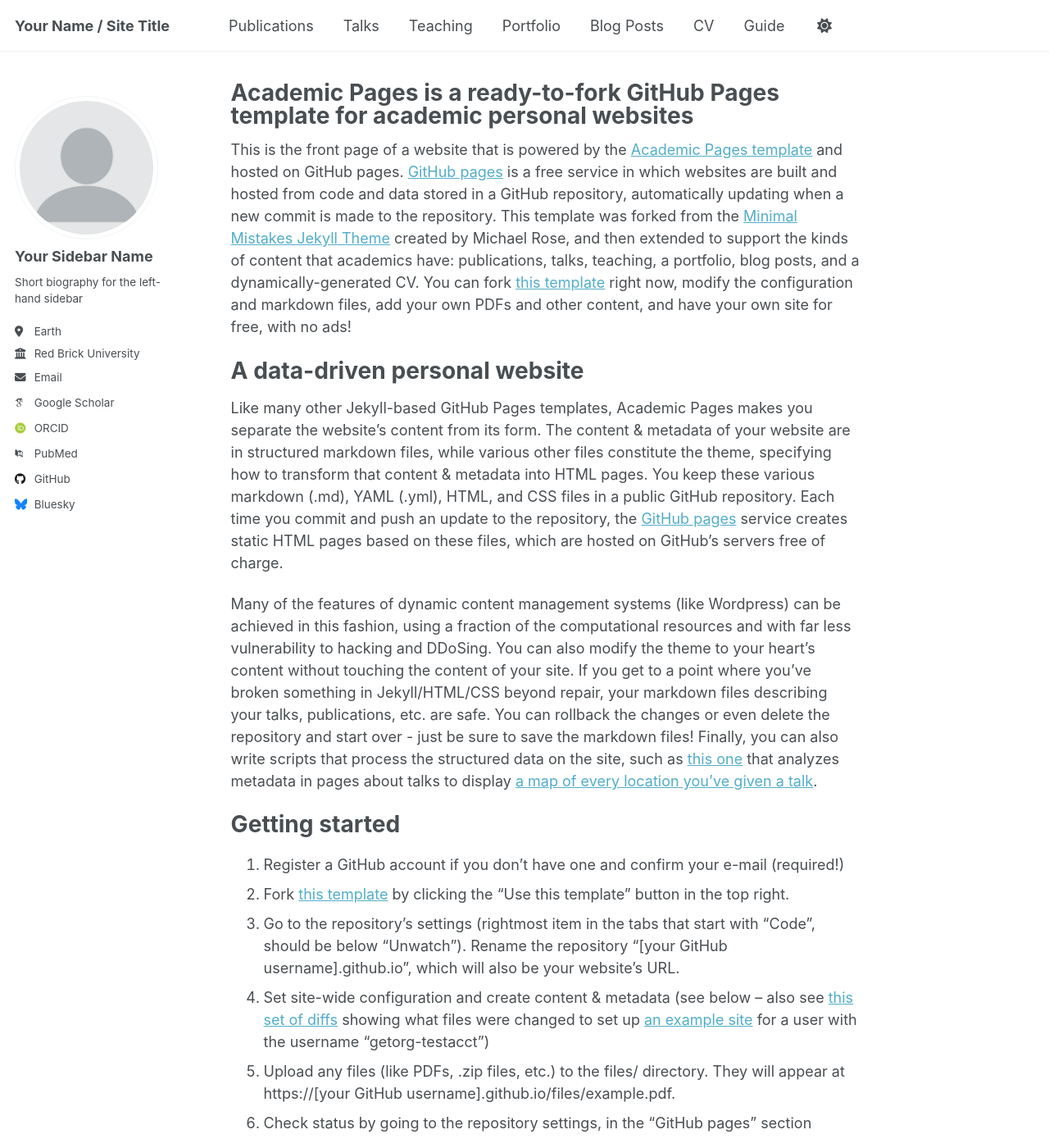
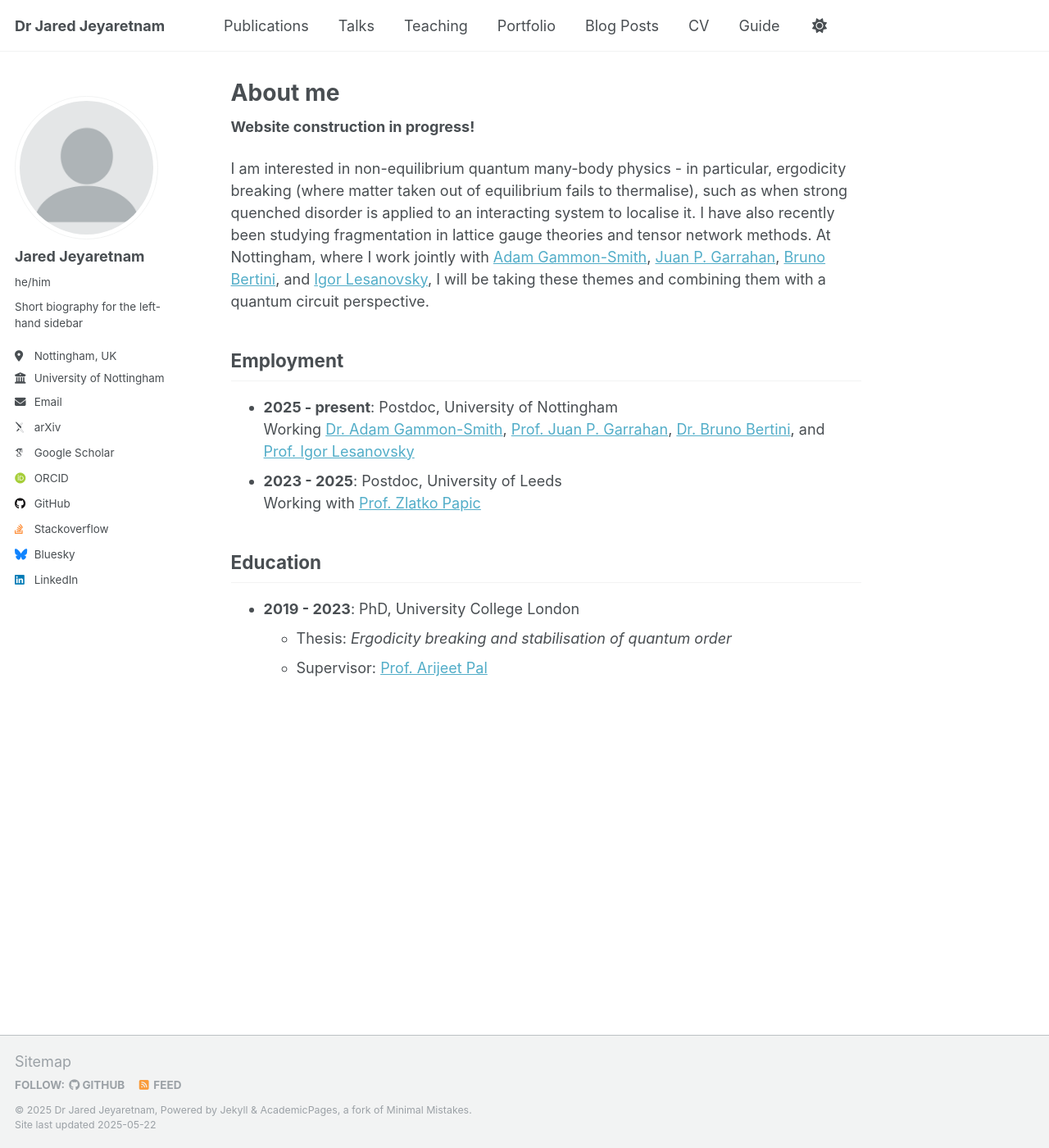
Before and after one commit to jaredjeya/jaredjeya.github.io, a Jekyll site: the page built from _pages/about.md, in a window 1280 px wide and 1400 px high. Shown: the whole window at 82% size. Built offline with Jekyll 4.4.1, drawn with Linux system fonts in a browser that asks for light colours; some web fonts are replaced; some of the changed text lies outside the part shown.

Commit message:
Initial config + about edits

```diff
--- a/_config.yml
+++ b/_config.yml
@@ -7,15 +7,15 @@
 # server process.
 
 # Basic Site Settings
-locale                   : "en-US"
+locale                   : "en-GB"
 site_theme               : "default"
-title                    : "Your Name / Site Title"
+title                    : "Dr Jared Jeyaretnam"
 title_separator          : "-"
-name                     : &name "Your Name"
-description              : &description "personal description"
-url                      : https://academicpages.github.io # the base hostname & protocol for your site e.g. "https://[your GitHub username].github.io" or if you already have some other page hosted on Github then use "https://[your GitHub username].github.io/[Your Repo Name]"
+name                     : &name "Dr Jared Jeyaretnam"
+description              : &description "Quantum many-body physicist, University of Nottingham"
+url                      : https://jaredjeya.github.io # the base hostname & protocol for your site e.g. "https://[your GitHub username].github.io" or if you already have some other page hosted on Github then use "https://[your GitHub username].github.io/[Your Repo Name]"
 baseurl                  : "" # the subpath of your site, e.g. "/blog"
-repository               : "academicpages/academicpages.github.io"
+repository               : "jaredjeya/jaredjeya.github.io"
 
 # Site Author - The following control what appear as part of the author content on the side bar.
 #               If a field is blank the icon and link will not appear, otherwise it will be shown.
@@ -23,22 +23,22 @@
 author:
   # Biographic information
   avatar           : "profile.png"
-  name             : "Your Sidebar Name"
-  pronouns         : # example: "she/her"
+  name             : "Jared Jeyaretnam"
+  pronouns         : "he/him" # example: "she/her"
   bio              : "Short biography for the left-hand sidebar"
-  location         : "Earth"
-  employer         : "Red Brick University"
+  location         : "Nottingham, UK"
+  employer         : "University of Nottingham"
   uri              : # URL
-  email            : "none@example.org"
+  email            : "jared.jeyaretnam@nottingham.ac.uk"
 
   # Academic websites
   academia         : # URL
-  arxiv            : # URL - Update with the correct link to your profile
-  googlescholar    : "https://scholar.google.com/citations?user=PS_CX0AAAAAJ"
+  arxiv            : "https://arxiv.org/a/jeyaretnam_j_1.html"
+  googlescholar    : "https://scholar.google.com/citations?user=A89bONwAAAAJ"
   impactstory      : # URL
-  orcid            : "http://orcid.org/yourorcidurl"
+  orcid            : "https://orcid.org/0000-0002-8316-9025"
   semantic         : # URL
-  pubmed           : "https://www.ncbi.nlm.nih.gov/pubmed/?term=john+snow"
+  pubmed           : # URL
   researchgate     : # URL
   scopus           : # URL
 
@@ -46,12 +46,12 @@
   bitbucket        : # Username - Update with your username on the site
   codepen          : # Username
   dribbble         : # Username
-  github           : "academicpages"
+  github           : "jaredjeya"
   kaggle           : # Username
-  stackoverflow    : # User number or user number and name (i.e., use "1" or "1/jeff-atwood")
+  stackoverflow    : "2684685/jared"
 
   # Social media
-  bluesky          : "bsky.app" # Replace this with you Bluesky username
+  bluesky          : "jaredjeya.bsky.social" # Replace this with you Bluesky username
   facebook         : # Username
   flickr           : # Username
   foursquare       : # Username
@@ -60,7 +60,7 @@
   keybase          : # Username
   instagram        : # Username
   lastfm           : # Username
-  linkedin         : # Username
+  linkedin         : "jaredjeyaretnam"
   mastodon         : # URL
   medium           : # URL
   pinterest        : # Username
@@ -78,8 +78,8 @@
 
 # Publication Category - The following the list of publication categories and their headings
 publication_category:
-  books:
-    title: 'Books'
+  # books:
+  #   title: 'Books'
   manuscripts:
     title: 'Journal Articles'
   conferences:
@@ -90,7 +90,7 @@
 breadcrumbs              : false # true, false (default)
 words_per_minute         : 160
 future                   : true
-read_more                : "disabled" # if enabled, adds "Read more" links to excerpts
+read_more                : "enabled" # if enabled, adds "Read more" links to excerpts
 talkmap_link             : false      #change to true to add link to talkmap on talks page
 comments:
   provider               : # false (default), "disqus", "discourse", "facebook", "google-plus", "staticman", "custom"
@@ -131,8 +131,8 @@
 
 
 # Social Sharing
-twitter:
-  username               : &twitter
+# twitter:
+#   username               : &twitter
 facebook:
   username               :
   app_id                 :
@@ -146,12 +146,12 @@
   links: # An array of links to social media profiles
 
 
-# Analytics
-analytics:
-  provider               :  "false" # false (default), "google", "google-universal", "google-analytics-4", "custom"
-  google:
-    tracking_id          :
-
+# Using my own custom analytics.
+# # Analytics
+# analytics:
+#   provider               :  "false" # false (default), "google", "google-universal", "google-analytics-4", "custom"
+#   google:
+#     tracking_id          :
 
 # Reading Files
 include:
@@ -220,9 +220,9 @@
   publications:
     output: true
     permalink: /:collection/:path/
-  portfolio:
-    output: true
-    permalink: /:collection/:path/
+  # portfolio:
+  #   output: true
+  #   permalink: /:collection/:path/
   talks:
     output: true
     permalink: /:collection/:path/
@@ -266,15 +266,15 @@
       author_profile: true
       share: true
       comments: true
-  # _portfolio
-  - scope:
-      path: ""
-      type: portfolio
-    values:
-      layout: single
-      author_profile: true
-      share: true
-      comment: true
+  # # _portfolio
+  # - scope:
+  #     path: ""
+  #     type: portfolio
+  #   values:
+  #     layout: single
+  #     author_profile: true
+  #     share: true
+  #     comment: true
   # _talks
   - scope:
       path: ""
@@ -295,7 +295,7 @@
 permalink: /:categories/:title/
 # paginate: 5 # amount of posts to show
 # paginate_path: /page:num/
-timezone: Etc/UTC # http://en.wikipedia.org/wiki/List_of_tz_database_time_zones
+timezone: Europe/London # http://en.wikipedia.org/wiki/List_of_tz_database_time_zones
 
 
 # Plugins
--- a/_pages/about.md
+++ b/_pages/about.md
@@ -1,49 +1,25 @@
 ---
 permalink: /
-title: "Academic Pages is a ready-to-fork GitHub Pages template for academic personal websites"
+title: "About me"
 author_profile: true
 redirect_from:
   - /about/
   - /about.html
 ---
 
-This is the front page of a website that is powered by the [Academic Pages template](https://github.com/academicpages/academicpages.github.io) and hosted on GitHub pages. [GitHub pages](https://pages.github.com) is a free service in which websites are built and hosted from code and data stored in a GitHub repository, automatically updating when a new commit is made to the repository. This template was forked from the [Minimal Mistakes Jekyll Theme](https://mmistakes.github.io/minimal-mistakes/) created by Michael Rose, and then extended to support the kinds of content that academics have: publications, talks, teaching, a portfolio, blog posts, and a dynamically-generated CV. You can fork [this template](https://github.com/academicpages/academicpages.github.io) right now, modify the configuration and markdown files, add your own PDFs and other content, and have your own site for free, with no ads!
+**Website construction in progress!**
 
-A data-driven personal website
-======
-Like many other Jekyll-based GitHub Pages templates, Academic Pages makes you separate the website's content from its form. The content & metadata of your website are in structured markdown files, while various other files constitute the theme, specifying how to transform that content & metadata into HTML pages. You keep these various markdown (.md), YAML (.yml), HTML, and CSS files in a public GitHub repository. Each time you commit and push an update to the repository, the [GitHub pages](https://pages.github.com/) service creates static HTML pages based on these files, which are hosted on GitHub's servers free of charge.
+I am interested in non-equilibrium quantum many-body physics - in particular, ergodicity breaking (where matter taken out of equilibrium fails to thermalise), such as when strong quenched disorder is applied to an interacting system to localise it.
+I have also recently been studying fragmentation in lattice gauge theories and tensor network methods.
+At Nottingham, where I work jointly with [Adam Gammon-Smith](https://adamsmith-physics.github.io/index.html), [Juan P. Garrahan](https://jpgarrahan.github.io/About.html), [Bruno Bertini](https://www.birmingham.ac.uk/staff/profiles/physics/bertini-bruno), and [Igor Lesanovsky](https://www.nottingham.ac.uk/physics/people/igor.lesanovsky), I will be taking these themes and combining them with a quantum circuit perspective.
 
-Many of the features of dynamic content management systems (like Wordpress) can be achieved in this fashion, using a fraction of the computational resources and with far less vulnerability to hacking and DDoSing. You can also modify the theme to your heart's content without touching the content of your site. If you get to a point where you've broken something in Jekyll/HTML/CSS beyond repair, your markdown files describing your talks, publications, etc. are safe. You can rollback the changes or even delete the repository and start over - just be sure to save the markdown files! Finally, you can also write scripts that process the structured data on the site, such as [this one](https://github.com/academicpages/academicpages.github.io/blob/master/talkmap.ipynb) that analyzes metadata in pages about talks to display [a map of every location you've given a talk](https://academicpages.github.io/talkmap.html).
+## Employment
+- **2025 - present**: Postdoc, University of Nottingham
+  Working [Dr. Adam Gammon-Smith](https://adamsmith-physics.github.io/index.html), [Prof. Juan P. Garrahan](https://jpgarrahan.github.io/About.html), [Dr. Bruno Bertini](https://www.birmingham.ac.uk/staff/profiles/physics/bertini-bruno), and [Prof. Igor Lesanovsky](https://www.nottingham.ac.uk/physics/people/igor.lesanovsky)
+- **2023 - 2025**: Postdoc, University of Leeds
+  Working with [Prof. Zlatko Papic](https://theory.leeds.ac.uk/zlatko-papic/)
 
-Getting started
-======
-1. Register a GitHub account if you don't have one and confirm your e-mail (required!)
-1. Fork [this template](https://github.com/academicpages/academicpages.github.io) by clicking the "Use this template" button in the top right.
-1. Go to the repository's settings (rightmost item in the tabs that start with "Code", should be below "Unwatch"). Rename the repository "[your GitHub username].github.io", which will also be your website's URL.
-1. Set site-wide configuration and create content & metadata (see below -- also see [this set of diffs](http://archive.is/3TPas) showing what files were changed to set up [an example site](https://getorg-testacct.github.io) for a user with the username "getorg-testacct")
-1. Upload any files (like PDFs, .zip files, etc.) to the files/ directory. They will appear at https://[your GitHub username].github.io/files/example.pdf.
-1. Check status by going to the repository settings, in the "GitHub pages" section
-
-Site-wide configuration
-------
-The main configuration file for the site is in the base directory in [_config.yml](https://github.com/academicpages/academicpages.github.io/blob/master/_config.yml), which defines the content in the sidebars and other site-wide features. You will need to replace the default variables with ones about yourself and your site's github repository. The configuration file for the top menu is in [_data/navigation.yml](https://github.com/academicpages/academicpages.github.io/blob/master/_data/navigation.yml). For example, if you don't have a portfolio or blog posts, you can remove those items from that navigation.yml file to remove them from the header.
-
-Create content & metadata
-------
-For site content, there is one markdown file for each type of content, which are stored in directories like _publications, _talks, _posts, _teaching, or _pages. For example, each talk is a markdown file in the [_talks directory](https://github.com/academicpages/academicpages.github.io/tree/master/_talks). At the top of each markdown file is structured data in YAML about the talk, which the theme will parse to do lots of cool stuff. The same structured data about a talk is used to generate the list of talks on the [Talks page](https://academicpages.github.io/talks), each [individual page](https://academicpages.github.io/talks/2012-03-01-talk-1) for specific talks, the talks section for the [CV page](https://academicpages.github.io/cv), and the [map of places you've given a talk](https://academicpages.github.io/talkmap.html) (if you run this [python file](https://github.com/academicpages/academicpages.github.io/blob/master/talkmap.py) or [Jupyter notebook](https://github.com/academicpages/academicpages.github.io/blob/master/talkmap.ipynb), which creates the HTML for the map based on the contents of the _talks directory).
-
-**Markdown generator**
-
-The repository includes [a set of Jupyter notebooks](https://github.com/academicpages/academicpages.github.io/tree/master/markdown_generator
-) that converts a CSV containing structured data about talks or presentations into individual markdown files that will be properly formatted for the Academic Pages template. The sample CSVs in that directory are the ones I used to create my own personal website at stuartgeiger.com. My usual workflow is that I keep a spreadsheet of my publications and talks, then run the code in these notebooks to generate the markdown files, then commit and push them to the GitHub repository.
-
-How to edit your site's GitHub repository
-------
-Many people use a git client to create files on their local computer and then push them to GitHub's servers. If you are not familiar with git, you can directly edit these configuration and markdown files directly in the github.com interface. Navigate to a file (like [this one](https://github.com/academicpages/academicpages.github.io/blob/master/_talks/2012-03-01-talk-1.md) and click the pencil icon in the top right of the content preview (to the right of the "Raw | Blame | History" buttons). You can delete a file by clicking the trashcan icon to the right of the pencil icon. You can also create new files or upload files by navigating to a directory and clicking the "Create new file" or "Upload files" buttons.
-
-Example: editing a markdown file for a talk
-![Editing a markdown file for a talk](/images/editing-talk.png)
-
-For more info
-------
-More info about configuring Academic Pages can be found in [the guide](https://academicpages.github.io/markdown/), the [growing wiki](https://github.com/academicpages/academicpages.github.io/wiki), and you can always [ask a question on GitHub](https://github.com/academicpages/academicpages.github.io/discussions). The [guides for the Minimal Mistakes theme](https://mmistakes.github.io/minimal-mistakes/docs/configuration/) (which this theme was forked from) might also be helpful.
+## Education
+- **2019 - 2023**: PhD, University College London
+  - Thesis: *Ergodicity breaking and stabilisation of quantum order*
+  - Supervisor: [Prof. Arijeet Pal](https://www.ucl.ac.uk/physics-astronomy/people/iris-profile-arijeet-pal)
```
Also changed, not shown: 1 other file.
